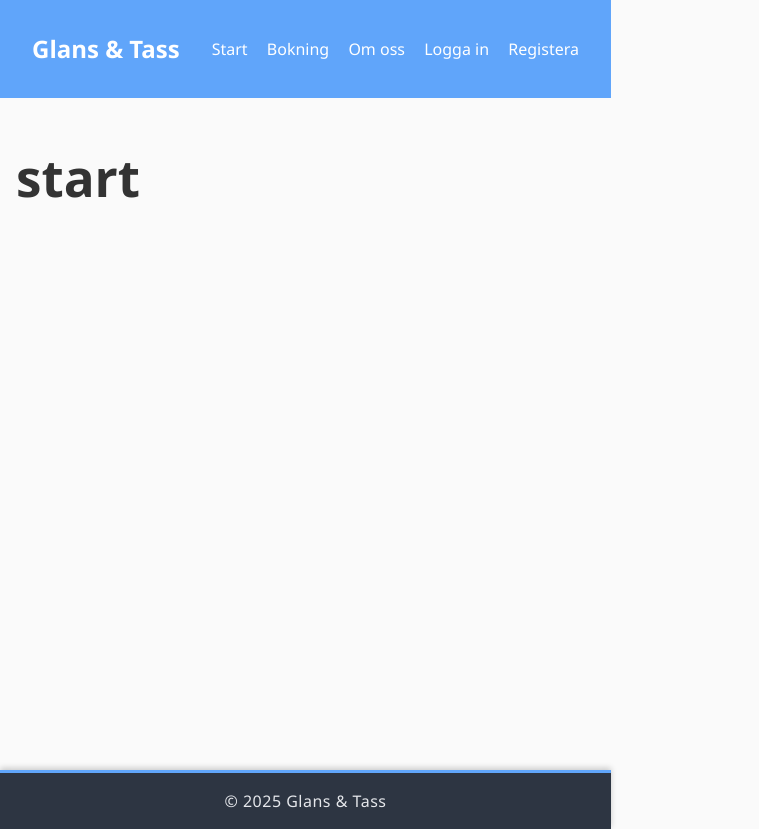
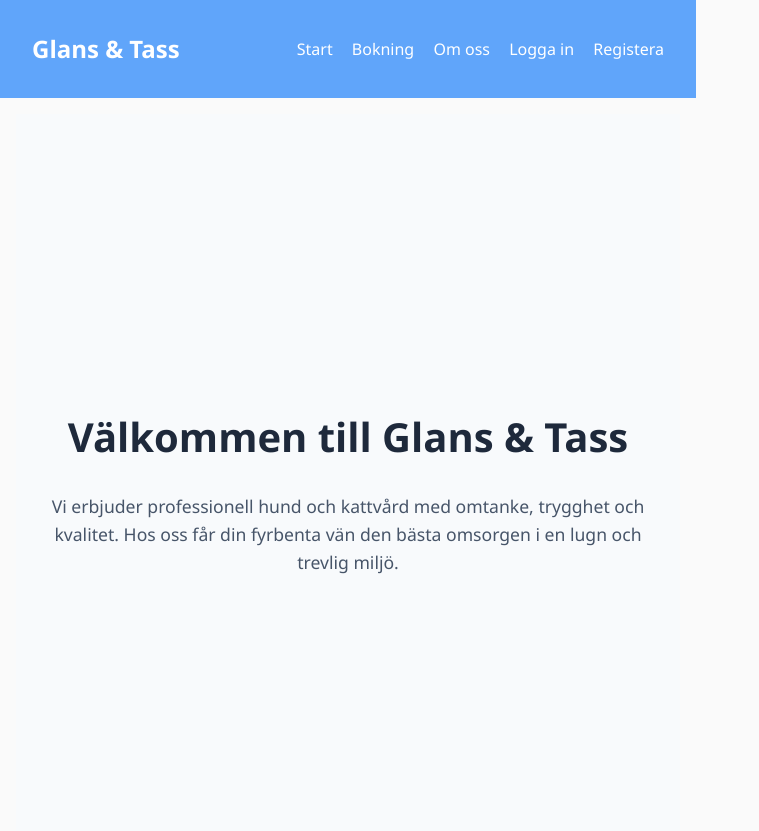
Before and after one commit to jossan93/glans-tass, a React (Vite) app in the folder frontend/fronted/: page / in a window 1280 px wide. Shown: the top 831 px of the page, without its empty margins (0-759 px from the left). Built offline with nearby package versions, Linux system fonts and the light colour scheme; no server answers.

Commit message:
added some text and css to homepage

```diff
--- a/frontend/fronted/src/pages/HomePage.tsx
+++ b/frontend/fronted/src/pages/HomePage.tsx
@@ -1,3 +1,13 @@
+import "../styles/pages/HomePage.css"
+
 export default function HomePage() {
-    return <h1>start</h1>;
+    return (
+        <div className="home-container">
+            <h1>Välkommen till Glans & Tass</h1>
+            <p>
+                Vi erbjuder professionell hund och kattvård med omtanke, trygghet och kvalitet. Hos oss får din fyrbenta vän den bästa omsorgen i en lugn och trevlig miljö.
+            </p>
+
+        </div>
+    )
 }
--- a/frontend/fronted/src/styles/pages/HomePage.css
+++ b/frontend/fronted/src/styles/pages/HomePage.css
@@ -0,0 +1,24 @@
+.home-container {
+    display: flex;
+    flex-direction: column;
+    align-items: center;
+    justify-content: center;
+    text-align: center;
+    padding: 4rem 2rem;
+    min-height: 80vh;
+    background-color: #f8fafc;
+}
+
+.home-container h1 {
+    font-size: 2.5rem;
+    color: #1e293b;
+    margin-bottom: 1rem;
+}
+
+.home-container p {
+    max-width: 600px;
+    color: #475569;
+    font-size: 1.1rem;
+    line-height: 1.6;
+    margin-bottom: 2rem;
+}
```
